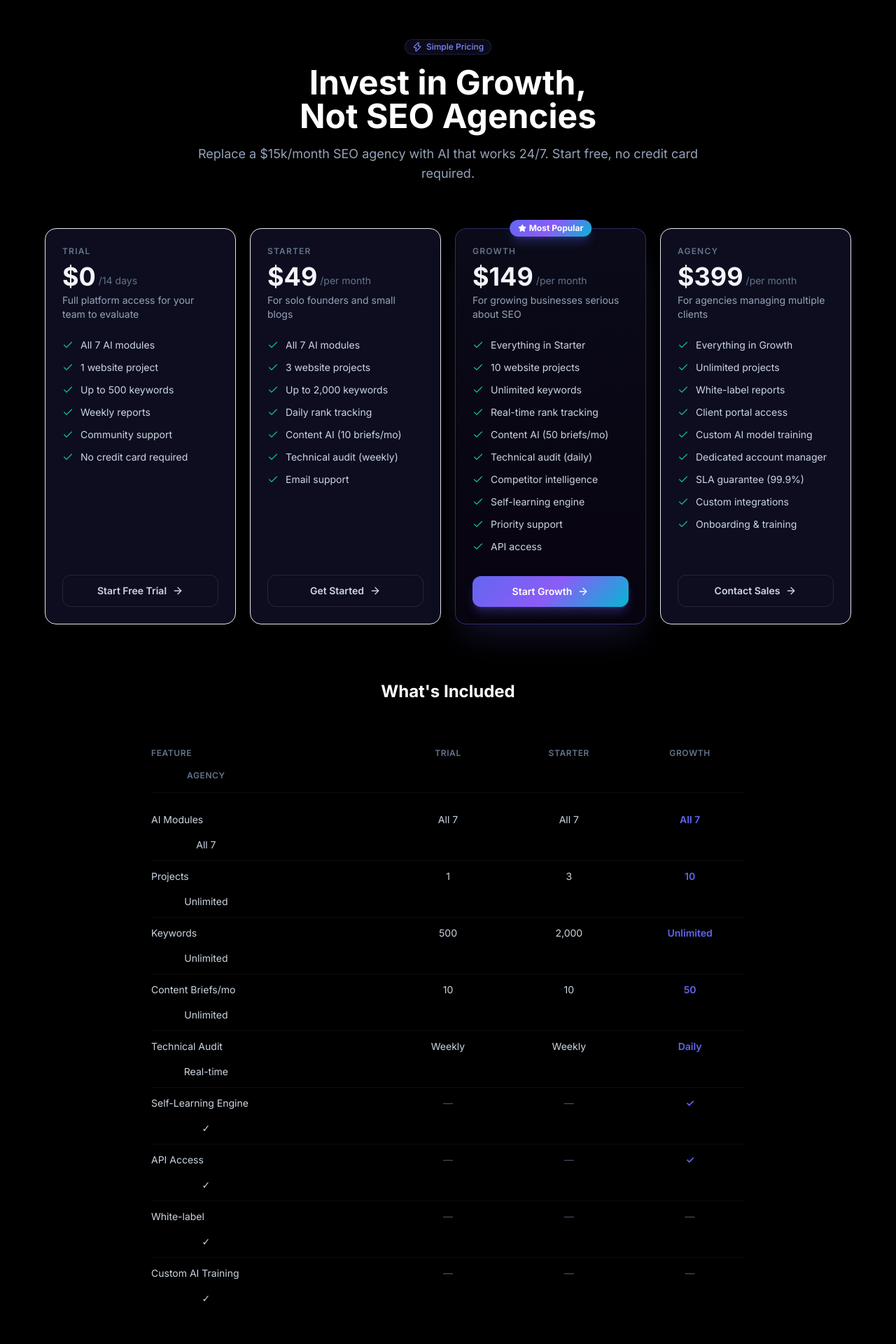
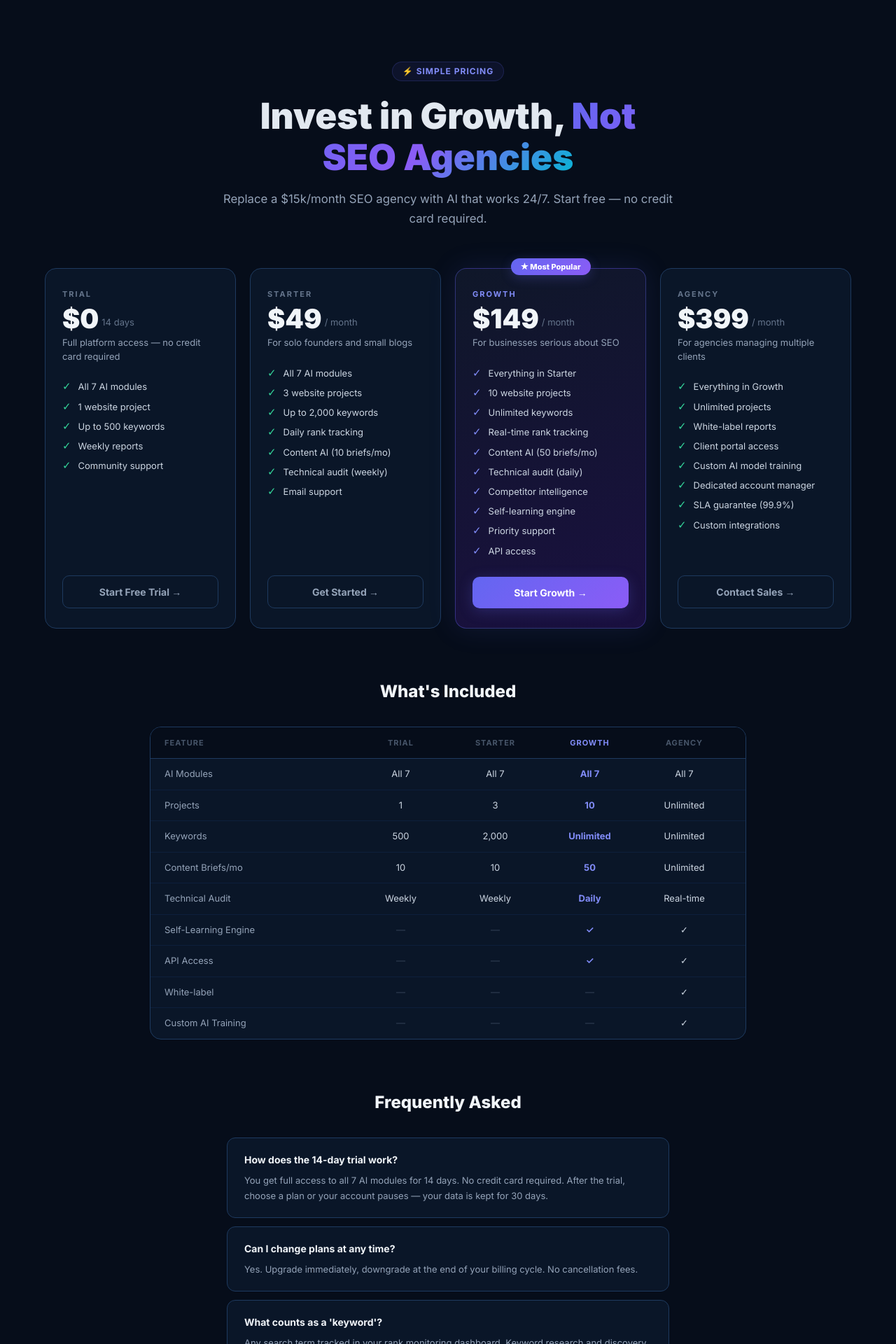
Before and after one commit to rk-arun78605/AI_SEO_platform, a Next.js app: page /pricing in a window 1280 px wide. Shown: the part 40-1960 px from the top of the page at 70% size. Built offline with nearby package versions, Linux system fonts and the light colour scheme.

Commit message:
fix(pricing): rewrite with inline styles matching site dark navy design + add missing CSS utilities

```diff
--- a/app/pricing/page.tsx
+++ b/app/pricing/page.tsx
@@ -1,9 +1,5 @@
 "use client";
 
-import { motion } from "framer-motion";
-import { Check, Zap, ArrowRight, Star } from "lucide-react";
-import { Badge, Card } from "../../components/ui";
-import { cn } from "../../lib/utils";
 import Link from "next/link";
 
 const plans = [
@@ -11,28 +7,26 @@ const plans = [
     name: "Trial",
     price: "$0",
     period: "14 days",
-    desc: "Full platform access for your team to evaluate",
+    desc: "Full platform access — no credit card required",
     badge: null,
-    color: "slate",
+    highlight: false,
     features: [
       "All 7 AI modules",
       "1 website project",
       "Up to 500 keywords",
       "Weekly reports",
       "Community support",
-      "No credit card required",
     ],
     cta: "Start Free Trial",
-    ctaHref: "/dashboard",
-    highlight: false,
+    ctaHref: "/",
   },
   {
     name: "Starter",
     price: "$49",
-    period: "per month",
+    period: "/ month",
     desc: "For solo founders and small blogs",
     badge: null,
-    color: "brand",
+    highlight: false,
     features: [
       "All 7 AI modules",
       "3 website projects",
@@ -43,16 +37,15 @@ const plans = [
       "Email support",
     ],
     cta: "Get Started",
-    ctaHref: "/dashboard",
-    highlight: false,
+    ctaHref: "/",
   },
   {
     name: "Growth",
     price: "$149",
-    period: "per month",
-    desc: "For growing businesses serious about SEO",
+    period: "/ month",
+    desc: "For businesses serious about SEO",
     badge: "Most Popular",
-    color: "brand",
+    highlight: true,
     features: [
       "Everything in Starter",
       "10 website projects",
@@ -66,16 +59,15 @@ const plans = [
       "API access",
     ],
     cta: "Start Growth",
-    ctaHref: "/dashboard",
-    highlight: true,
+    ctaHref: "/",
   },
   {
     name: "Agency",
     price: "$399",
-    period: "per month",
+    period: "/ month",
     desc: "For agencies managing multiple clients",
     badge: null,
-    color: "violet",
+    highlight: false,
     features: [
       "Everything in Growth",
       "Unlimited projects",
@@ -85,190 +77,149 @@ const plans = [
       "Dedicated account manager",
       "SLA guarantee (99.9%)",
       "Custom integrations",
-      "Onboarding & training",
     ],
     cta: "Contact Sales",
-    ctaHref: "/dashboard",
-    highlight: false,
+    ctaHref: "/",
   },
 ];
 
-const faqs = [
-  {
-    q: "How does the 14-day trial work?",
-    a: "You get full access to all 7 AI modules, unlimited projects, and all features for 14 days. No credit card required. After the trial, choose a plan or your account pauses — your data is kept for 30 days.",
-  },
-  {
-    q: "Can I change plans at any time?",
-    a: "Yes. Upgrade immediately, downgrade at the end of your billing cycle. No cancellation fees.",
-  },
-  {
-    q: "What counts as a 'keyword'?",
-    a: "Any search term tracked in your rank monitoring dashboard. Keyword research and discovery do not count against your limit.",
-  },
-  {
-    q: "Is my data secure?",
-    a: "All data is encrypted at rest (AES-256) and in transit (TLS 1.3). We are GDPR/CCPA compliant and never share your data with third parties.",
-  },
-  {
-    q: "What integrations are supported?",
-    a: "GA4, Google Search Console, Ahrefs, SEMrush, Moz, WordPress, Shopify, Webflow, HubSpot, and any CMS via our REST API.",
-  },
+const comparison = [
+  { feature: "AI Modules",          values: ["All 7",   "All 7",   "All 7",      "All 7"]      },
+  { feature: "Projects",             values: ["1",       "3",       "10",          "Unlimited"]  },
+  { feature: "Keywords",             values: ["500",     "2,000",   "Unlimited",   "Unlimited"]  },
+  { feature: "Content Briefs/mo",    values: ["10",      "10",      "50",          "Unlimited"]  },
+  { feature: "Technical Audit",      values: ["Weekly",  "Weekly",  "Daily",       "Real-time"]  },
+  { feature: "Self-Learning Engine", values: ["—",       "—",       "✓",           "✓"]          },
+  { feature: "API Access",           values: ["—",       "—",       "✓",           "✓"]          },
+  { feature: "White-label",          values: ["—",       "—",       "—",           "✓"]          },
+  { feature: "Custom AI Training",   values: ["—",       "—",       "—",           "✓"]          },
 ];
 
-const fadeUp = {
-  hidden: { opacity: 0, y: 24 },
-  visible: (i = 0) => ({ opacity: 1, y: 0, transition: { duration: 0.45, delay: i * 0.08 } }),
-};
+const faqs = [
+  { q: "How does the 14-day trial work?", a: "You get full access to all 7 AI modules for 14 days. No credit card required. After the trial, choose a plan or your account pauses — your data is kept for 30 days." },
+  { q: "Can I change plans at any time?",  a: "Yes. Upgrade immediately, downgrade at the end of your billing cycle. No cancellation fees." },
+  { q: "What counts as a 'keyword'?",      a: "Any search term tracked in your rank monitoring dashboard. Keyword research and discovery do not count against your limit." },
+  { q: "Is my data secure?",              a: "All data is encrypted at rest (AES-256) and in transit (TLS 1.3). GDPR/CCPA compliant. We never share your data with third parties." },
+  { q: "What integrations are supported?", a: "GA4, Google Search Console, Ahrefs, SEMrush, Moz, WordPress, Shopify, Webflow, HubSpot, and any CMS via our REST API." },
+];
 
 export default function PricingPage() {
   return (
-    <div className="min-h-screen pt-24 pb-24 px-4">
+    <div style={{ minHeight: "100vh", background: "#060d1a", color: "#e2e8f0", fontFamily: "Inter, Segoe UI, sans-serif", paddingTop: 80 }}>
+
       {/* Header */}
-      <div className="max-w-3xl mx-auto text-center mb-16">
-        <motion.div initial={{ opacity: 0, y: 16 }} animate={{ opacity: 1, y: 0 }}>
-          <Badge variant="brand" className="mb-4">
-            <Zap className="w-3.5 h-3.5" /> Simple Pricing
-          </Badge>
-        </motion.div>
-        <motion.h1
-          initial={{ opacity: 0, y: 24 }}
-          animate={{ opacity: 1, y: 0 }}
-          transition={{ delay: 0.1 }}
-          className="text-5xl font-bold mb-4"
-        >
-          Invest in Growth,
-          <br />
-          <span className="gradient-text">Not SEO Agencies</span>
-        </motion.h1>
-        <motion.p
-          initial={{ opacity: 0, y: 16 }}
-          animate={{ opacity: 1, y: 0 }}
-          transition={{ delay: 0.2 }}
-          className="text-slate-400 text-lg"
-        >
-          Replace a $15k/month SEO agency with AI that works 24/7. Start free, no credit card required.
-        </motion.p>
+      <div style={{ maxWidth: 700, margin: "0 auto", textAlign: "center", padding: "48px 24px 56px" }}>
+        <div style={{ display: "inline-flex", alignItems: "center", gap: 6, background: "#6366f115", border: "1px solid #6366f130", borderRadius: 20, padding: "4px 14px", fontSize: 12, fontWeight: 700, color: "#818cf8", marginBottom: 20, textTransform: "uppercase", letterSpacing: 1 }}>
+          ⚡ Simple Pricing
+        </div>
+        <h1 style={{ fontSize: "clamp(2rem,5vw,3.2rem)", fontWeight: 900, lineHeight: 1.15, marginBottom: 16 }}>
+          Invest in Growth,{" "}
+          <span style={{ background: "linear-gradient(135deg,#6366f1,#8b5cf6,#06b6d4)", WebkitBackgroundClip: "text", WebkitTextFillColor: "transparent" }}>
+            Not SEO Agencies
+          </span>
+        </h1>
+        <p style={{ color: "#94a3b8", fontSize: "1.05rem", lineHeight: 1.7 }}>
+          Replace a $15k/month SEO agency with AI that works 24/7.
+          Start free — no credit card required.
+        </p>
       </div>
 
-      {/* Plans */}
-      <div className="max-w-6xl mx-auto grid grid-cols-1 md:grid-cols-2 lg:grid-cols-4 gap-5 mb-20">
-        {plans.map((plan, i) => (
-          <motion.div
-            key={plan.name}
-            custom={i}
-            initial="hidden"
-            animate="visible"
-            variants={fadeUp}
-            className="relative"
-          >
+      {/* Plans grid */}
+      <div style={{ maxWidth: 1200, margin: "0 auto", padding: "0 24px 72px", display: "grid", gridTemplateColumns: "repeat(auto-fit,minmax(260px,1fr))", gap: 20 }}>
+        {plans.map((plan) => (
+          <div key={plan.name} style={{ position: "relative" }}>
             {plan.badge && (
-              <div className="absolute -top-3 left-1/2 -translate-x-1/2 z-10">
-                <span className="flex items-center gap-1 px-3 py-1 rounded-full text-xs font-bold bg-gradient-brand text-white shadow-lg shadow-brand/30">
-                  <Star className="w-3 h-3" fill="currentColor" />
-                  {plan.badge}
-                </span>
+              <div style={{ position: "absolute", top: -14, left: "50%", transform: "translateX(-50%)", background: "linear-gradient(135deg,#6366f1,#8b5cf6)", color: "#fff", borderRadius: 20, padding: "4px 14px", fontSize: 11, fontWeight: 800, whiteSpace: "nowrap", zIndex: 2, boxShadow: "0 4px 16px #6366f140" }}>
+                ★ {plan.badge}
               </div>
             )}
-            <div
-              className={cn(
-                "h-full rounded-2xl p-6 flex flex-col border transition-all duration-300",
-                plan.highlight
-                  ? "bg-gradient-to-b from-brand/10 to-violet-900/10 border-brand/40 shadow-2xl shadow-brand/20"
-                  : "bg-surface border-white/6 hover:border-white/12"
-              )}
-            >
-              <div className="mb-6">
-                <p className="text-xs font-semibold uppercase tracking-widest text-slate-500 mb-2">
+            <div style={{
+              height: "100%",
+              background: plan.highlight ? "linear-gradient(160deg,#0f1729,#1a1040)" : "#0a1628",
+              border: plan.highlight ? "1px solid #6366f160" : "1px solid #1e3a5f",
+              borderRadius: 16,
+              padding: "28px 24px",
+              display: "flex",
+              flexDirection: "column",
+              boxShadow: plan.highlight ? "0 0 40px #6366f120" : "none",
+              transition: "border-color 0.2s",
+            }}>
+              {/* Plan header */}
+              <div style={{ marginBottom: 24 }}>
+                <div style={{ fontSize: 11, fontWeight: 700, textTransform: "uppercase", letterSpacing: 2, color: plan.highlight ? "#818cf8" : "#64748b", marginBottom: 8 }}>
                   {plan.name}
-                </p>
-                <div className="flex items-end gap-1 mb-1">
-                  <span className="text-4xl font-bold text-slate-100">{plan.price}</span>
-                  <span className="text-slate-500 text-sm pb-1">/{plan.period}</span>
                 </div>
-                <p className="text-slate-400 text-sm">{plan.desc}</p>
+                <div style={{ display: "flex", alignItems: "flex-end", gap: 4, marginBottom: 6 }}>
+                  <span style={{ fontSize: 38, fontWeight: 900, color: "#f1f5f9", lineHeight: 1 }}>{plan.price}</span>
+                  <span style={{ fontSize: 13, color: "#64748b", paddingBottom: 4 }}>{plan.period}</span>
+                </div>
+                <p style={{ fontSize: 13, color: "#94a3b8", lineHeight: 1.5 }}>{plan.desc}</p>
               </div>
 
-              <ul className="flex-1 space-y-3 mb-8">
-                {plan.features.map((feat) => (
-                  <li key={feat} className="flex items-start gap-2.5 text-sm text-slate-300">
-                    <Check className="w-4 h-4 text-accent shrink-0 mt-0.5" />
-                    {feat}
+              {/* Features */}
+              <ul style={{ flex: 1, listStyle: "none", padding: 0, margin: "0 0 28px", display: "flex", flexDirection: "column", gap: 10 }}>
+                {plan.features.map((f) => (
+                  <li key={f} style={{ display: "flex", alignItems: "flex-start", gap: 10, fontSize: 13, color: "#cbd5e1", lineHeight: 1.4 }}>
+                    <span style={{ color: plan.highlight ? "#818cf8" : "#34d399", fontSize: 15, lineHeight: 1, marginTop: 1, flexShrink: 0 }}>✓</span>
+                    {f}
                   </li>
                 ))}
               </ul>
 
-              <Link
-                href={plan.ctaHref}
-                className={cn(
-                  "flex items-center justify-center gap-2 px-5 py-3 rounded-xl font-semibold text-sm transition-all",
-                  plan.highlight
-                    ? "bg-gradient-brand text-white shadow-lg shadow-brand/30 hover:opacity-90"
-                    : "border border-white/10 text-slate-300 hover:border-brand/40 hover:bg-brand/5"
-                )}
-              >
-                {plan.cta}
-                <ArrowRight className="w-4 h-4" />
+              {/* CTA */}
+              <Link href={plan.ctaHref} style={{
+                display: "flex", alignItems: "center", justifyContent: "center", gap: 8,
+                padding: "12px 20px", borderRadius: 10, fontSize: 14, fontWeight: 700,
+                textDecoration: "none", transition: "opacity 0.2s",
+                ...(plan.highlight
+                  ? { background: "linear-gradient(135deg,#6366f1,#8b5cf6)", color: "#fff", boxShadow: "0 4px 20px #6366f140" }
+                  : { background: "transparent", border: "1px solid #1e3a5f", color: "#94a3b8" }
+                ),
+              }}>
+                {plan.cta} →
               </Link>
             </div>
-          </motion.div>
+          </div>
         ))}
       </div>
 
-      {/* Feature Comparison */}
-      <div className="max-w-4xl mx-auto mb-24">
-        <h2 className="text-2xl font-bold text-center mb-10">What&apos;s Included</h2>
-        <Card>
-          <div className="grid grid-cols-5 gap-4 text-xs text-slate-500 uppercase tracking-wider font-semibold mb-4 pb-4 border-b border-white/5">
-            <span className="col-span-2">Feature</span>
+      {/* Feature comparison */}
+      <div style={{ maxWidth: 900, margin: "0 auto", padding: "0 24px 72px" }}>
+        <h2 style={{ textAlign: "center", fontSize: "1.5rem", fontWeight: 800, marginBottom: 32, color: "#f1f5f9" }}>What&apos;s Included</h2>
+        <div style={{ background: "#0a1628", border: "1px solid #1e3a5f", borderRadius: 16, overflow: "hidden" }}>
+          {/* Header row */}
+          <div style={{ display: "grid", gridTemplateColumns: "2fr 1fr 1fr 1fr 1fr", padding: "14px 20px", background: "#060d1a", borderBottom: "1px solid #1e3a5f" }}>
+            <span style={{ fontSize: 11, color: "#475569", fontWeight: 700, textTransform: "uppercase", letterSpacing: 1 }}>Feature</span>
             {plans.map((p) => (
-              <span key={p.name} className="text-center">{p.name}</span>
+              <span key={p.name} style={{ fontSize: 11, color: p.highlight ? "#818cf8" : "#475569", fontWeight: 700, textTransform: "uppercase", letterSpacing: 1, textAlign: "center" }}>{p.name}</span>
             ))}
           </div>
-          {[
-            { feature: "AI Modules", values: ["All 7", "All 7", "All 7", "All 7"] },
-            { feature: "Projects", values: ["1", "3", "10", "Unlimited"] },
-            { feature: "Keywords", values: ["500", "2,000", "Unlimited", "Unlimited"] },
-            { feature: "Content Briefs/mo", values: ["10", "10", "50", "Unlimited"] },
-            { feature: "Technical Audit", values: ["Weekly", "Weekly", "Daily", "Real-time"] },
-            { feature: "Self-Learning Engine", values: ["—", "—", "✓", "✓"] },
-            { feature: "API Access", values: ["—", "—", "✓", "✓"] },
-            { feature: "White-label", values: ["—", "—", "—", "✓"] },
-            { feature: "Custom AI Training", values: ["—", "—", "—", "✓"] },
-          ].map((row) => (
-            <div key={row.feature} className="grid grid-cols-5 gap-4 py-3 border-b border-white/5 last:border-0">
-              <span className="col-span-2 text-sm text-slate-300">{row.feature}</span>
+          {comparison.map((row, ri) => (
+            <div key={row.feature} style={{ display: "grid", gridTemplateColumns: "2fr 1fr 1fr 1fr 1fr", padding: "12px 20px", borderBottom: ri < comparison.length - 1 ? "1px solid #0d1f3c" : "none", alignItems: "center" }}>
+              <span style={{ fontSize: 13, color: "#94a3b8" }}>{row.feature}</span>
               {row.values.map((val, j) => (
-                <span key={j} className={cn("text-center text-sm", val === "—" ? "text-slate-600" : plans[j].highlight ? "text-brand font-semibold" : "text-slate-300")}>
+                <span key={j} style={{ fontSize: 13, textAlign: "center", color: val === "—" ? "#334155" : plans[j].highlight ? "#818cf8" : "#cbd5e1", fontWeight: plans[j].highlight && val !== "—" ? 700 : 400 }}>
                   {val}
                 </span>
               ))}
             </div>
           ))}
-        </Card>
+        </div>
       </div>
 
       {/* FAQs */}
-      <div className="max-w-2xl mx-auto">
-        <h2 className="text-2xl font-bold text-center mb-10">Frequently Asked</h2>
-        <div className="space-y-4">
-          {faqs.map((faq, i) => (
-            <motion.div
-              key={faq.q}
-              custom={i}
-              initial="hidden"
-              whileInView="visible"
-              viewport={{ once: true }}
-              variants={fadeUp}
-            >
-              <Card>
-                <h3 className="font-semibold text-slate-100 mb-2">{faq.q}</h3>
-                <p className="text-slate-400 text-sm leading-relaxed">{faq.a}</p>
-              </Card>
-            </motion.div>
+      <div style={{ maxWidth: 680, margin: "0 auto", padding: "0 24px 80px" }}>
+        <h2 style={{ textAlign: "center", fontSize: "1.5rem", fontWeight: 800, marginBottom: 32, color: "#f1f5f9" }}>Frequently Asked</h2>
+        <div style={{ display: "flex", flexDirection: "column", gap: 12 }}>
+          {faqs.map((faq) => (
+            <div key={faq.q} style={{ background: "#0a1628", border: "1px solid #1e3a5f", borderRadius: 12, padding: "20px 24px" }}>
+              <h3 style={{ fontSize: 14, fontWeight: 700, color: "#f1f5f9", marginBottom: 8 }}>{faq.q}</h3>
+              <p style={{ fontSize: 13, color: "#94a3b8", lineHeight: 1.7 }}>{faq.a}</p>
+            </div>
           ))}
         </div>
       </div>
+
     </div>
   );
 }
```
Also changed, not shown: app/globals.css (+20 -0 lines).
